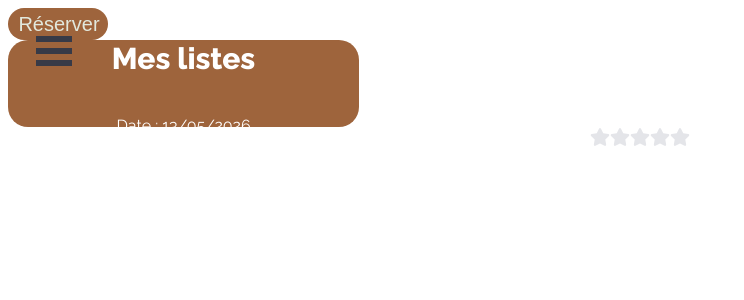
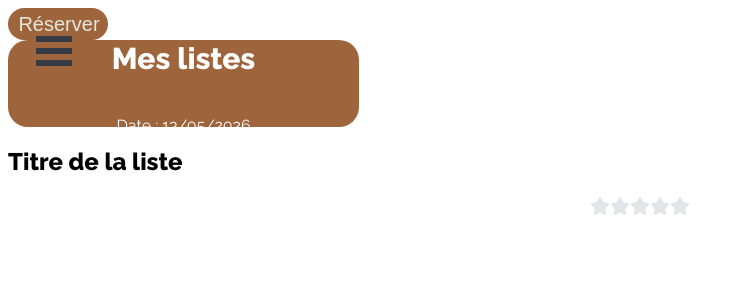
Before and after one commit to Simplon-Niort-2026/wishmegift-frontend-spikedblisters, a React (Vite) app: page / in a window 1280 px wide. Shown: the top 300 px of the page, without its empty margins (0-744 px from the left). Built offline with nearby package versions, Linux system fonts and the light colour scheme.

Commit message:
27 component title card wishlist (#34)
* add component titke card wishlist

* update package.json

---------

Co-authored-by: THIBAUD Ludovic <ludovic.thibaud@maif.fr>

```diff
--- a/src/App.tsx
+++ b/src/App.tsx
@@ -3,6 +3,7 @@ import { BannerListMobile } from './components/BannerListMobile/BannerListMobile
 import Button from './components/Button/Button'
 import Burger, { type NavLink } from './components/Burger/Burger'
 import StarRating from './components/StarRating/StarRating';
+import { TitleCardWishlistMobile } from './components/TitleCardWishlistMobile/TitleCardWishlistMobile';
 
 
 
@@ -28,6 +29,7 @@ function App() {
       <Button name="Réserver" action={handleClick} />
 
       <BannerListMobile title="Mes listes" date="13/05/2026" />
+      <TitleCardWishlistMobile title='Titre de la liste'/>
       <StarRating />
 
     </>
--- a/src/components/Button/Button.tsx
+++ b/src/components/Button/Button.tsx
@@ -1,4 +1,3 @@
-
 import "./Button.css"
 interface ButtonProps {
     name: string;
--- /dev/null
+++ b/src/components/TitleCardWishlistMobile/TitleCardWishlistMobile.css
@@ -0,0 +1,8 @@
+.title-card-wishlist-mobile-title{
+color: #000;
+font-family: Raleway;
+font-size: 32px;
+font-style: normal;
+font-weight: 400;
+line-height: normal;
+}
--- /dev/null
+++ b/src/components/TitleCardWishlistMobile/TitleCardWishlistMobile.tsx
@@ -0,0 +1,11 @@
+interface TitleCardWishlistMobileProps {
+    title: string;
+}
+
+export function TitleCardWishlistMobile(props: TitleCardWishlistMobileProps) {
+    return (
+        <div className="title-card-wishlist-mobile">
+            <h2 className="title-card-wishlist-mobile-title">{props.title}</h2>
+        </div>
+    );
+}
```
Also changed, not shown: src/components/TitleWishlistMobile/TitleWishlistMobile.css (deleted), src/components/TitleWishlistMobile/TitleWishlistMobile.tsx (deleted), 1 other file (tests, documents, lock files or other folders).
